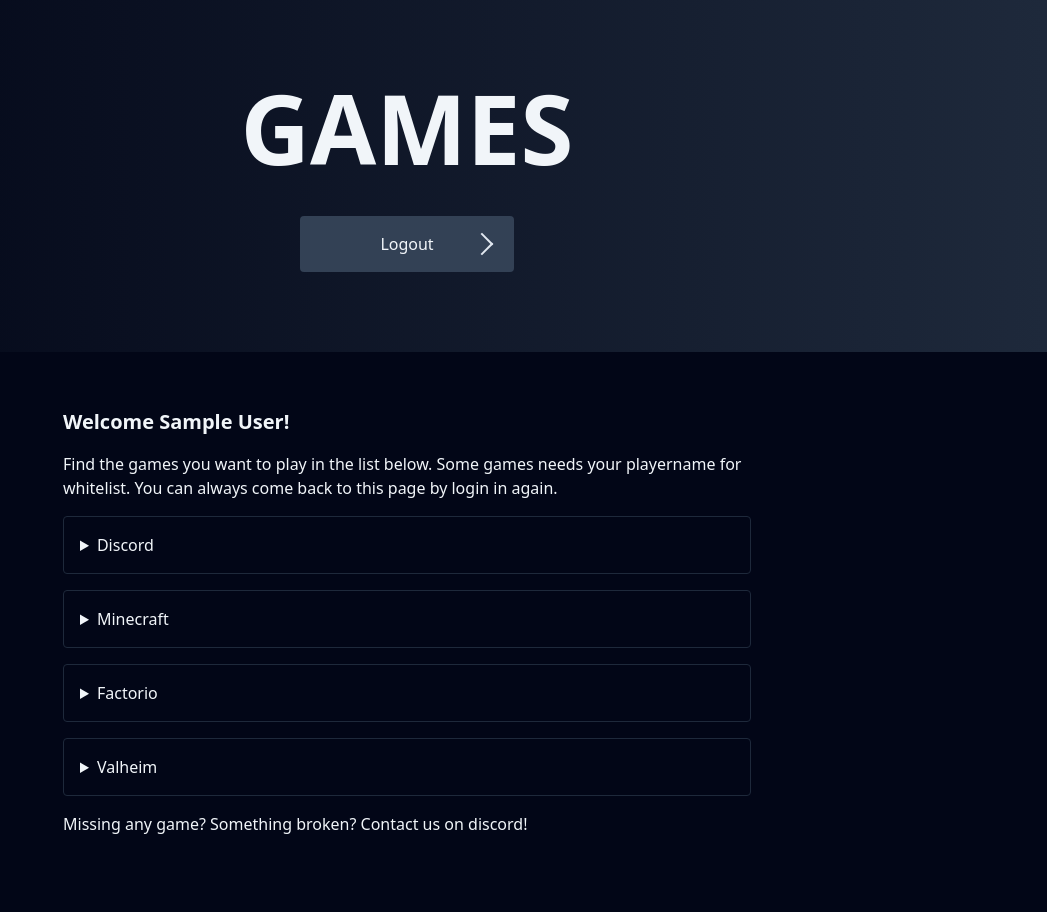
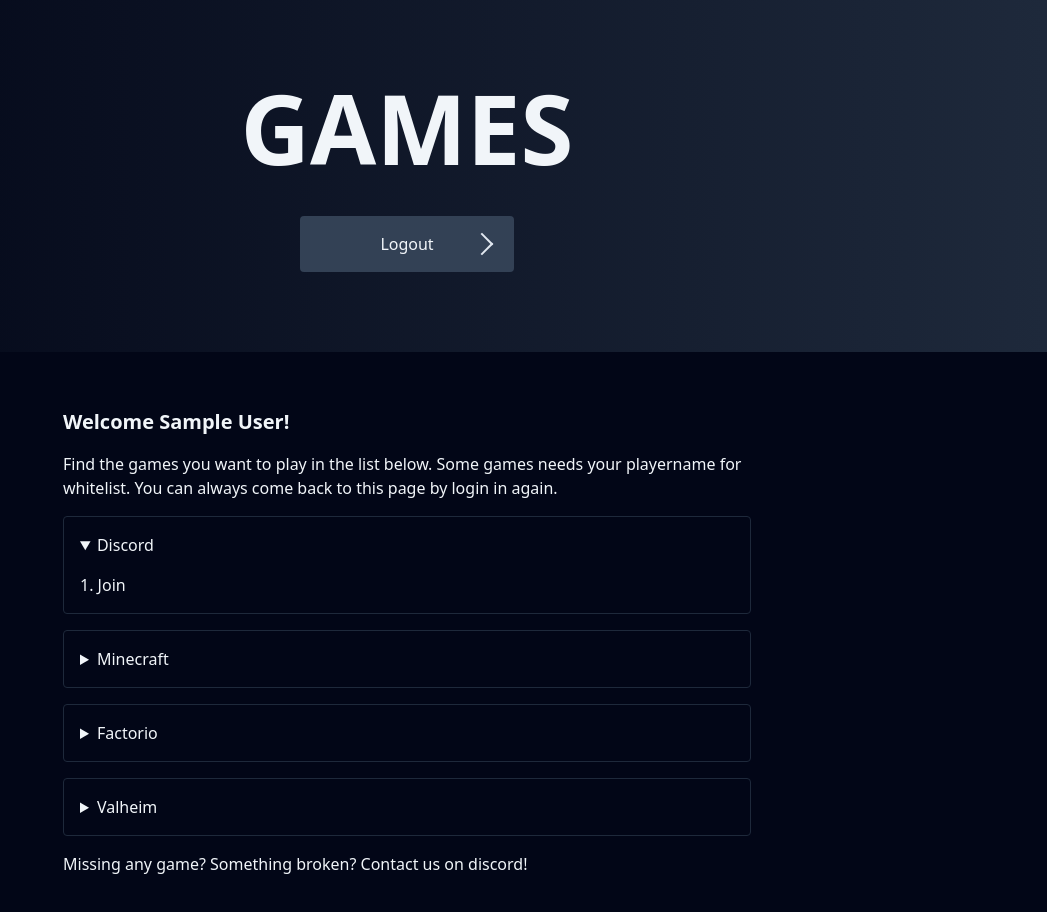
Before and after one commit to gudchalmers/gud-gaming, a Next.js app: page /games in a window 1280 px wide. Shown: the top 912 px of the page, without its empty margins (233-1280 px from the left). Before the commit the page ends 876 px from the top, so only its background shows below. Built offline with nearby package versions, Linux system fonts and the light colour scheme; no server answers; the database is empty; sample sign-in values are in the browser's storage.

Commit message:
Leave discord dropdown open

```diff
--- a/app/games/page.tsx
+++ b/app/games/page.tsx
@@ -62,7 +62,7 @@ export default async function Page() {
           your playername for whitelist. You can always come back to this page
           by login in again.
         </p>
-        <details className="w-full space-y-4 rounded border border-slate-800 p-4">
+        <details className="w-full space-y-4 rounded border border-slate-800 p-4" open>
           <summary>Discord</summary>
           <ol className="list-inside list-decimal">
             <li>
```
